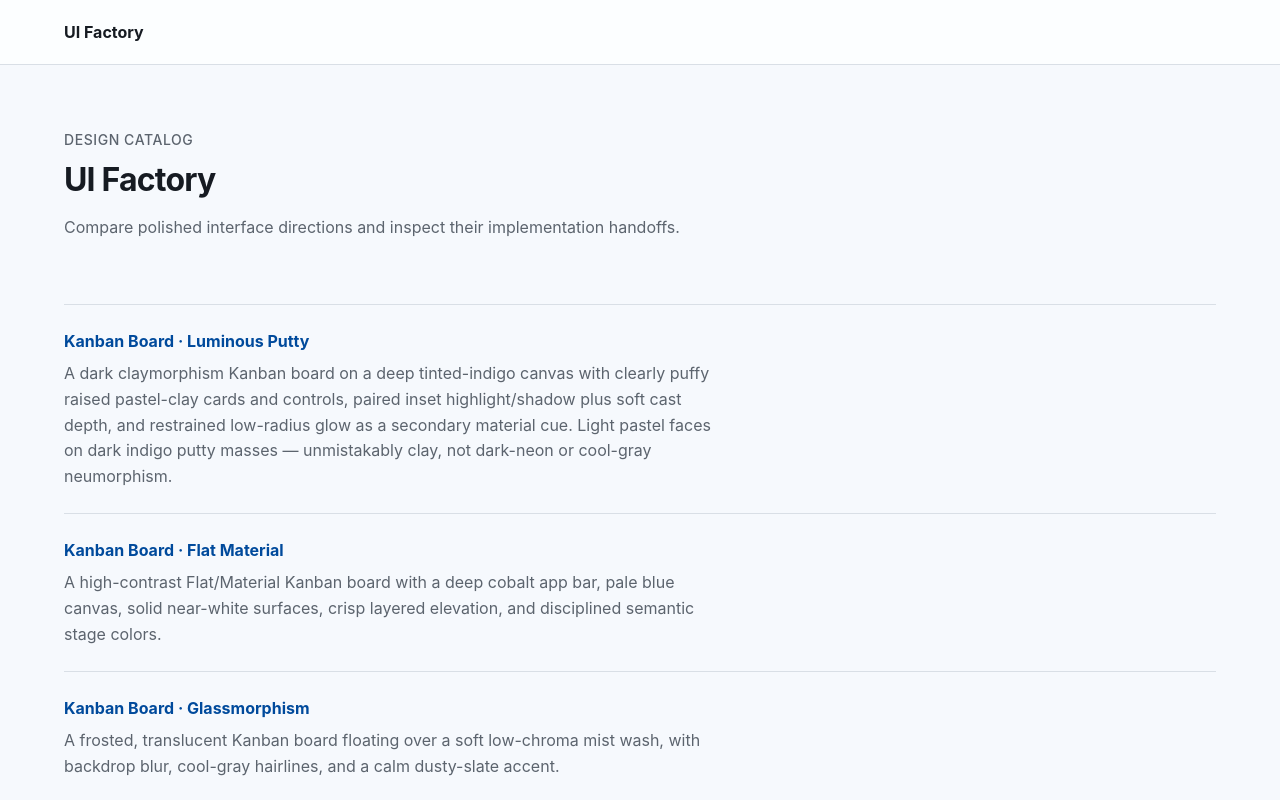
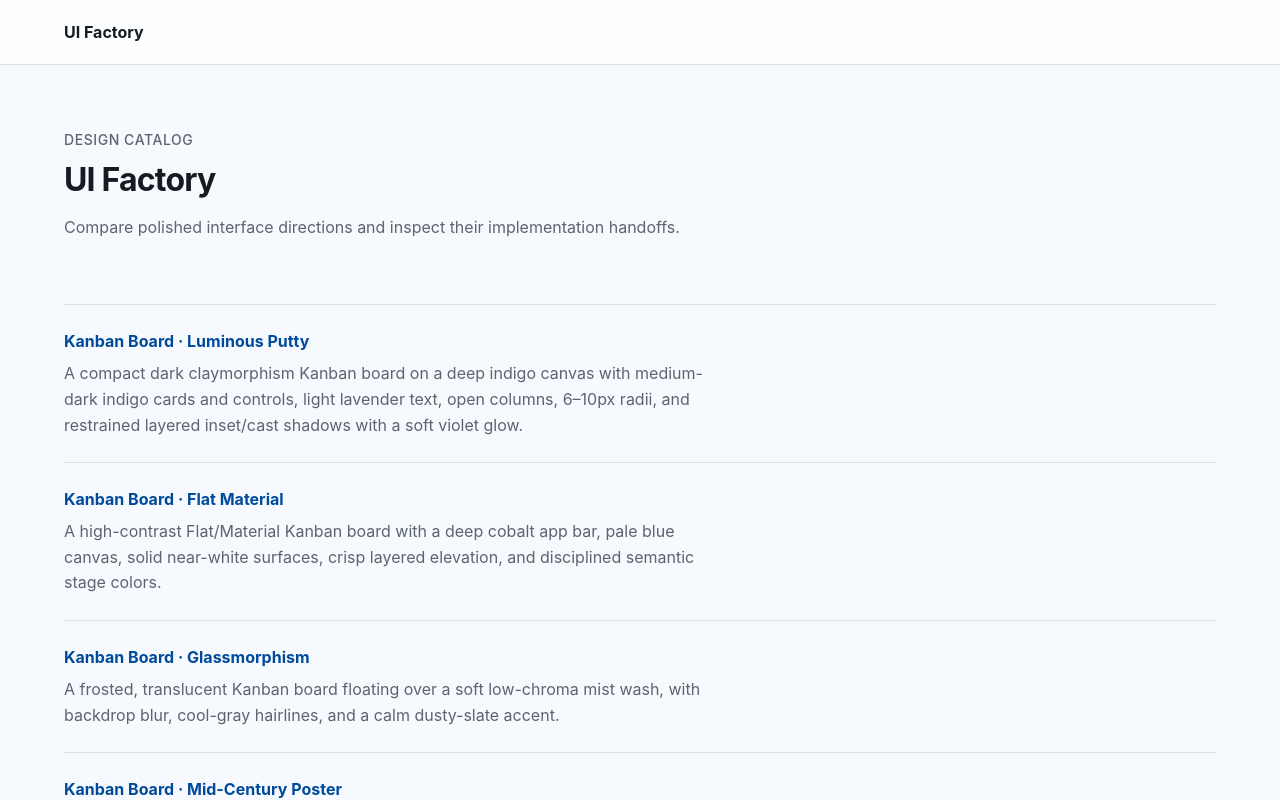
Before and after one commit to agentarks/ui-factory, a SvelteKit app: page / in a window 1280 px wide. Shown: the top 800 px of the page. Built offline with nearby package versions, Linux system fonts and the light colour scheme.

Commit message:
fix(designs): align claymorphism public copy

```diff
--- a/src/lib/designs/published/kanban-claymorphism/metadata.json
+++ b/src/lib/designs/published/kanban-claymorphism/metadata.json
@@ -3,13 +3,22 @@
 	"slug": "kanban-claymorphism",
 	"version": "1.0.0",
 	"title": "Kanban Board · Luminous Putty",
-	"summary": "A dark claymorphism Kanban board on a deep tinted-indigo canvas with clearly puffy raised pastel-clay cards and controls, paired inset highlight/shadow plus soft cast depth, and restrained low-radius glow as a secondary material cue. Light pastel faces on dark indigo putty masses — unmistakably clay, not dark-neon or cool-gray neumorphism.",
+	"summary": "A compact dark claymorphism Kanban board on a deep indigo canvas with medium-dark indigo cards and controls, light lavender text, open columns, 6–10px radii, and restrained layered inset/cast shadows with a soft violet glow.",
 	"pageType": "data-management",
 	"applicationTypes": ["project-management", "productivity", "team-collaboration"],
 	"visualStyles": ["claymorphism", "soft-3d"],
 	"theme": "dark",
-	"density": "comfortable",
+	"density": "compact",
 	"platforms": ["web", "desktop", "tablet", "mobile"],
 	"status": "production-ready",
-	"tags": ["kanban", "board", "claymorphism", "dark-theme", "pastel", "soft-3d", "tactile"]
+	"tags": [
+		"kanban",
+		"board",
+		"claymorphism",
+		"dark-theme",
+		"compact",
+		"indigo",
+		"soft-3d",
+		"tactile"
+	]
 }
--- a/tests/catalog.e2e.ts
+++ b/tests/catalog.e2e.ts
@@ -376,7 +376,12 @@ test('opens the kanban-claymorphism design and its isolated preview states', asy
 	await expect(
 		page.getByRole('heading', { name: 'Kanban Board · Luminous Putty', exact: false })
 	).toBeVisible();
-	await expect(page.getByText('dark claymorphism Kanban board', { exact: false })).toBeVisible();
+	await expect(
+		page.getByText(
+			'A compact dark claymorphism Kanban board on a deep indigo canvas with medium-dark indigo cards and controls, light lavender text, open columns, 6–10px radii, and restrained layered inset/cast shadows with a soft violet glow.',
+			{ exact: true }
+		)
+	).toBeVisible();
 
 	const frame = page.frameLocator('iframe[title*="preview"i]');
 	await expect(frame.getByRole('heading', { name: 'Sprint 24 · Board' })).toBeVisible();
```
Also changed, not shown: 1 other file (tests, documents, lock files or other folders).
